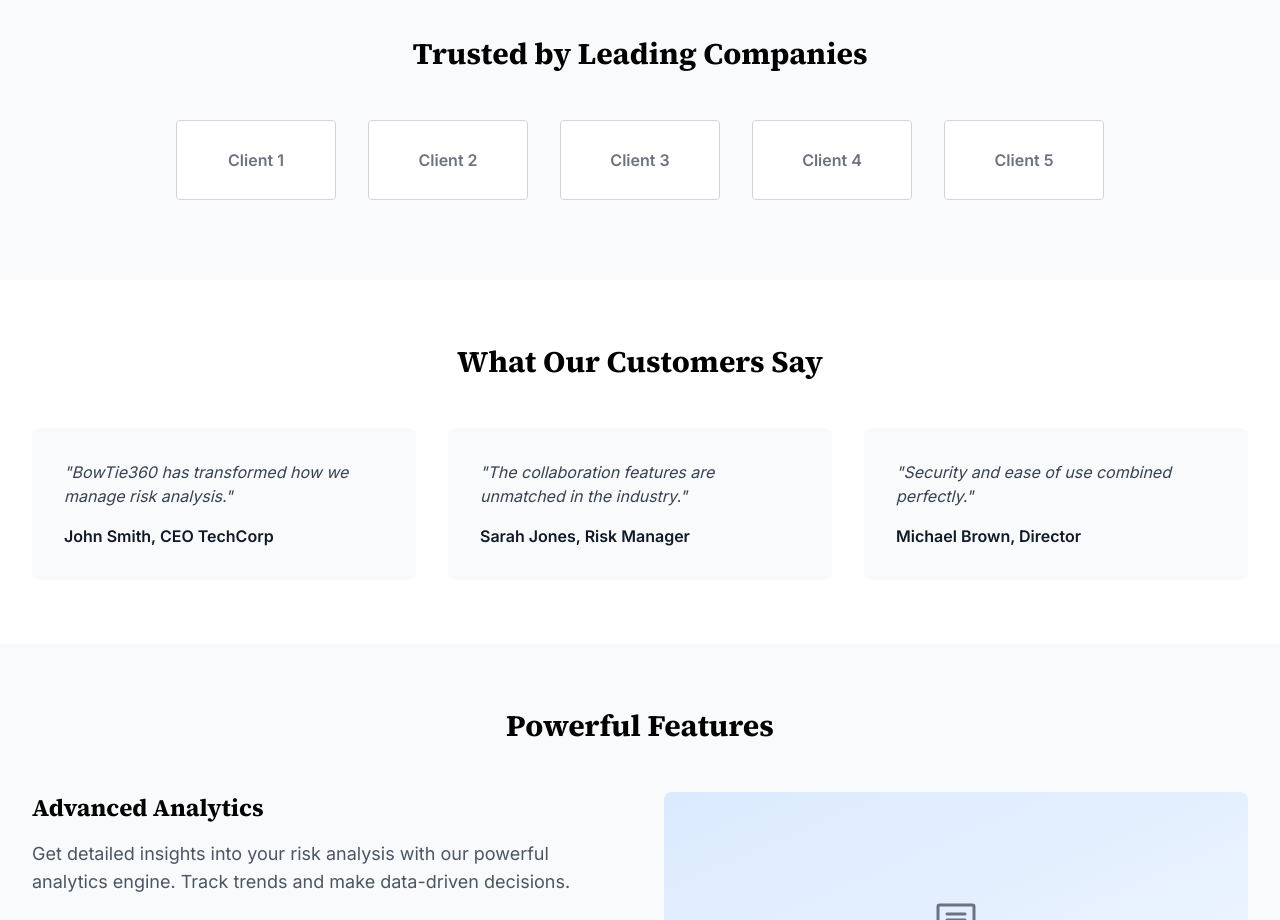
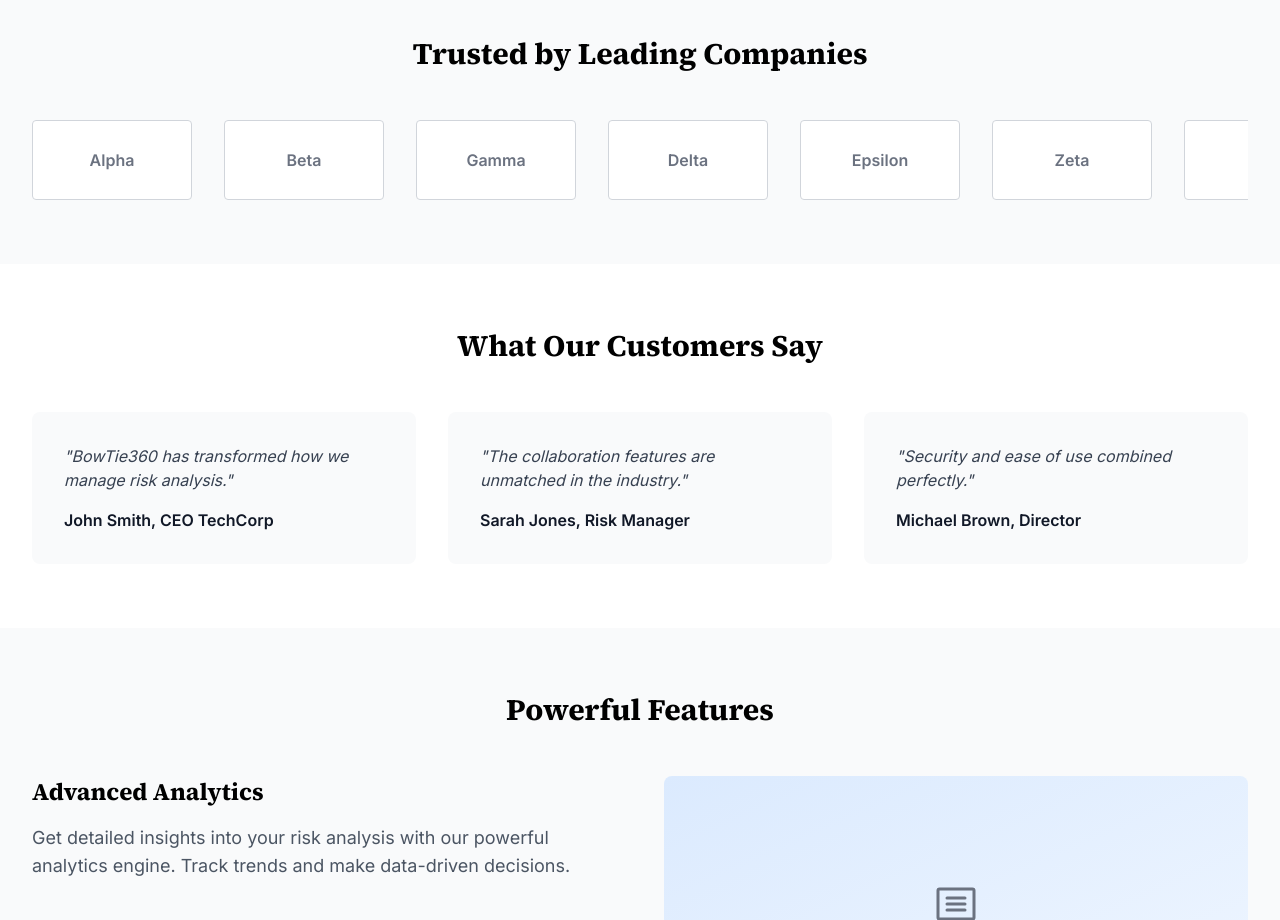
Before and after one commit to SundaySol/my-first-static-web-app, a Next.js app: page / in a window 1280 px wide. Shown: the part 1240-2160 px from the top of the page. Built offline with nearby package versions, Linux system fonts and the light colour scheme.

Commit message:
Updated customers section

```diff
--- a/app/page.tsx
+++ b/app/page.tsx
@@ -80,12 +80,24 @@ export default function Home() {
           <h2 className="text-3xl font-bold text-center mb-12 text-black" style={{ fontFamily: 'Source Serif 4' }}>
             Trusted by Leading Companies
           </h2>
-          <div className="flex justify-center gap-8 overflow-x-auto pb-4">
-            {['Client 1', 'Client 2', 'Client 3', 'Client 4', 'Client 5'].map((client, i) => (
-              <div key={i} className="flex-shrink-0 w-40 h-20 bg-white rounded border border-gray-300 flex items-center justify-center text-gray-500 font-semibold">
-                {client}
-              </div>
-            ))}
+
+          <div className="relative overflow-hidden">
+            <div className="flex items-center gap-8 marquee">
+              {[
+                'Alpha', 'Beta', 'Gamma', 'Delta', 'Epsilon',
+                'Zeta', 'Eta', 'Theta', 'Iota', 'Kappa'
+              ].concat([
+                'Alpha', 'Beta', 'Gamma', 'Delta', 'Epsilon',
+                'Zeta', 'Eta', 'Theta', 'Iota', 'Kappa'
+              ]).map((client, i) => (
+                <div
+                  key={i}
+                  className="flex-shrink-0 w-40 h-20 bg-white rounded border border-gray-300 flex items-center justify-center text-gray-500 font-semibold"
+                >
+                  {client}
+                </div>
+              ))}
+            </div>
           </div>
         </div>
       </section>
```
